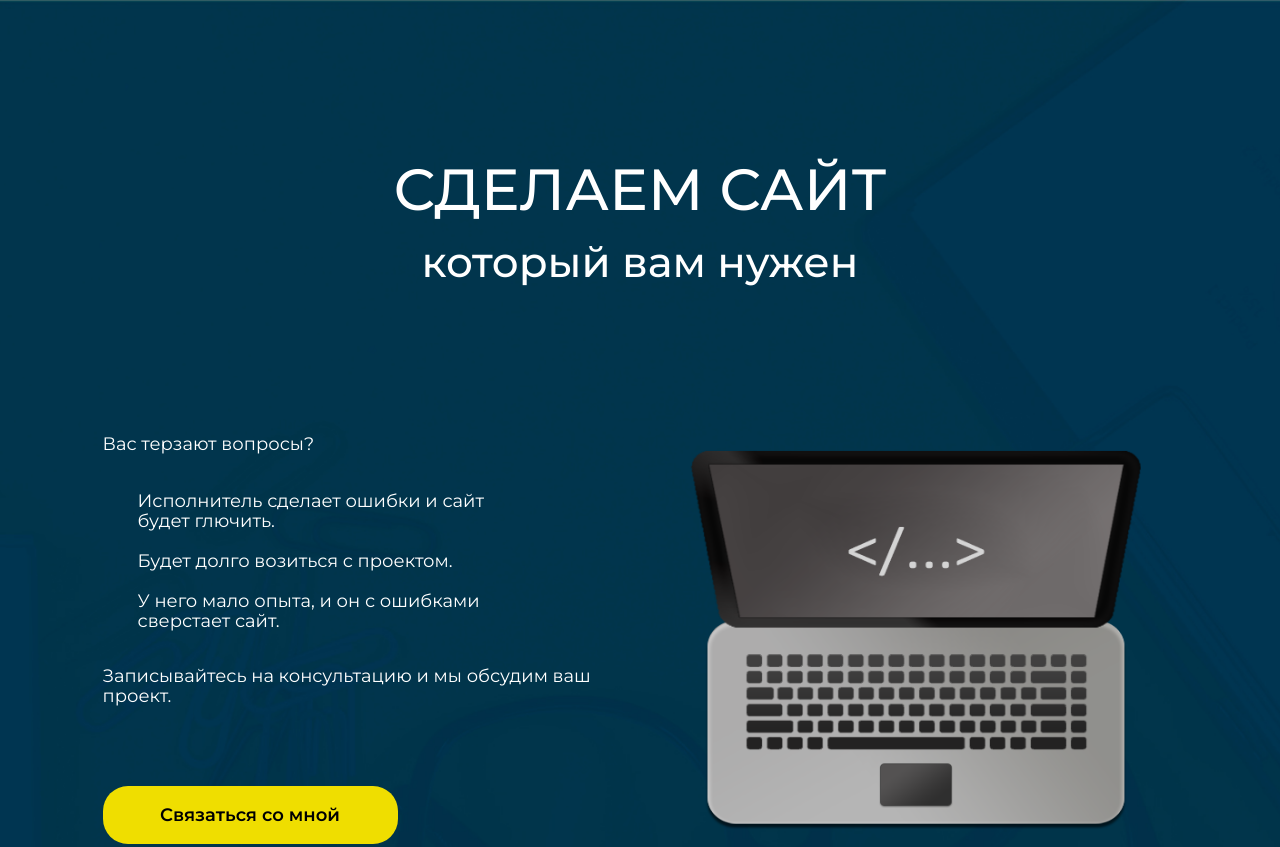
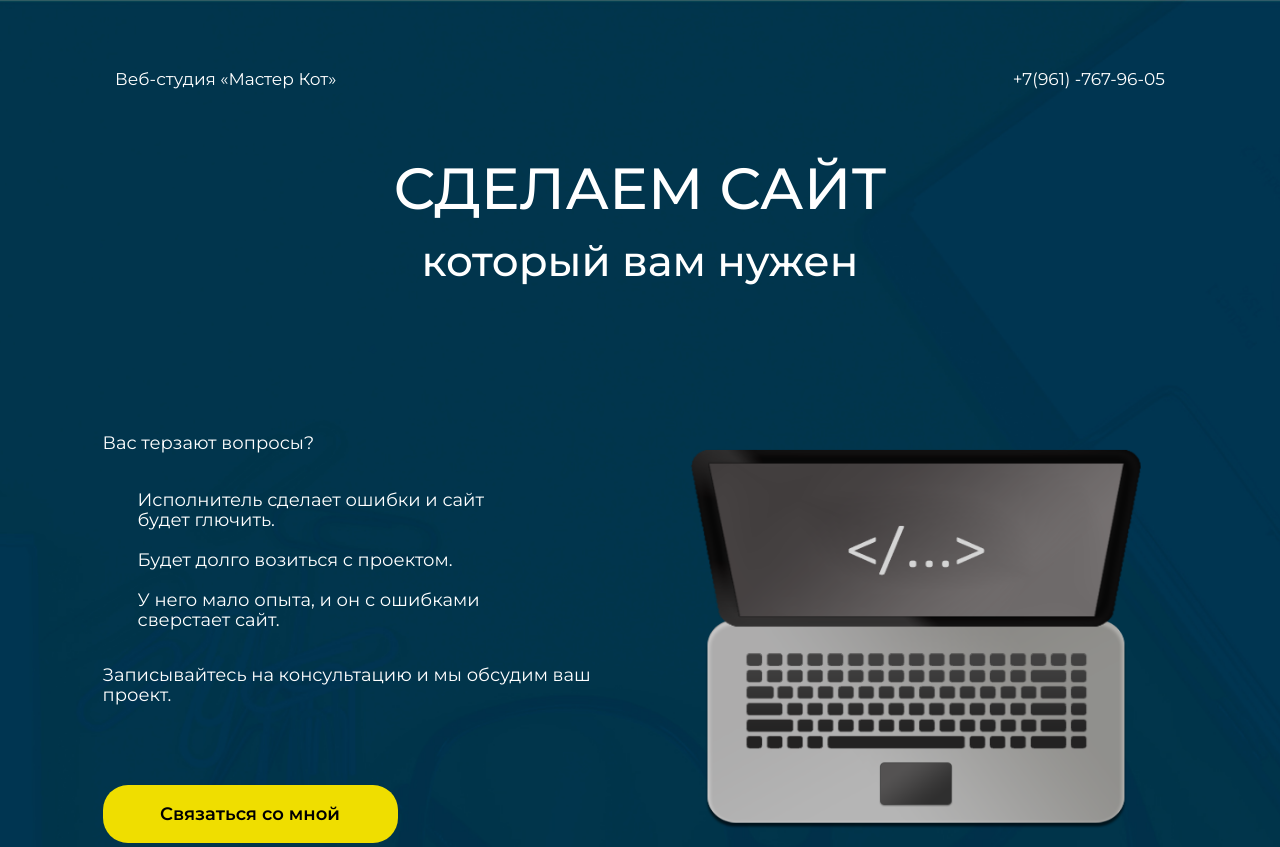
Before and after one commit to Kotwade/master-kot, a website: page source/index.html in a window 1280 px wide. Shown: the top 847 px of the page. Drawn offline with nearby package versions, Linux system fonts and the light colour scheme; files that its build step writes are made by us from their sources.

Commit message:
Доделал хедер

```diff
--- a/source/index.html
+++ b/source/index.html
@@ -14,6 +14,10 @@
 <body class="page-body">
   <header class="header">
     <div class="header__wrapper">
+      <div class="header__contacts">
+        <p>Веб-студия «Мастер Кот»</p>
+        <p>+7(961) -767-96-05</p>
+      </div>
       <h1>Сделаем<br class="header__br"> сайт</h1>
       <p>который вам нужен</p>
       <div class="header__container">
--- a/source/sass/blocks/header.scss
+++ b/source/sass/blocks/header.scss
@@ -7,7 +7,7 @@
 }
 
 .header__wrapper {
-  padding-top: 160px;
+  padding-top: 70px;
   padding-bottom: 100px;
   padding-left: 20px;
   padding-right: 20px;
@@ -17,7 +17,6 @@
   }
 
   @media (max-width: 390px) {
-    padding-top: 80px;
     padding-bottom: 75px;
   }
 }
@@ -90,6 +89,28 @@
     font-size: 22px;
     line-height: 24px;
   }
+}
+
+.header__contacts {
+  display: flex;
+  max-width: 1050px;
+  justify-content: space-between;
+  margin: 0 auto;
+  margin-bottom: 50px;
+
+  @media (max-width: 450px) {
+    flex-direction: column;
+    align-items: center;
+    justify-content: center;
+  }
+}
+
+.header__contacts p {
+  font-weight: 400;
+  font-size: 17px;
+  line-height: 19px;
+  color: $white;
+  margin-bottom: 20px;
 }
 
 .header__container {
```
Also changed, not shown: build/css/style.min.css, build/index.html, 1 other file.
